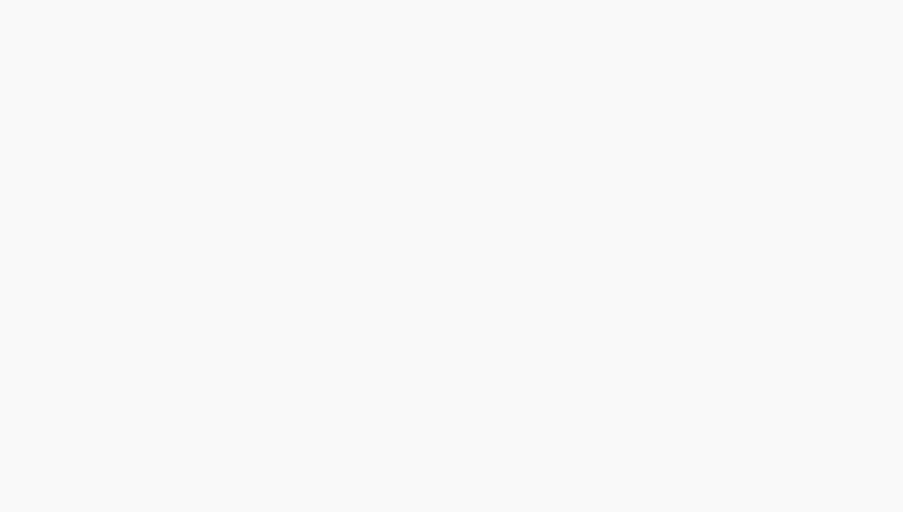
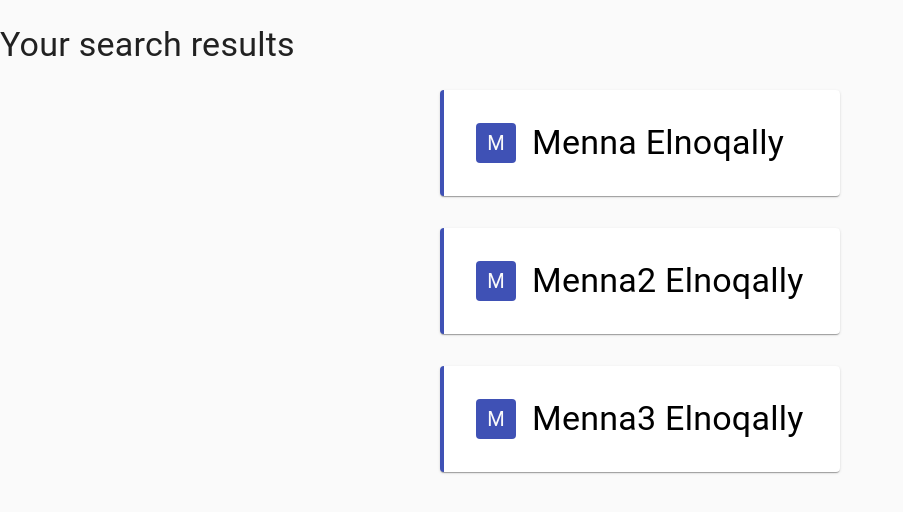
Before and after one commit to mennaelnokally22/BLOGGING-Reactjs, a React (Create React App) app: page /results in a window 1280 px wide. Shown: the top 512 px of the page, without its empty margins (0-903 px from the left). Built offline with nearby package versions, Linux system fonts and the light colour scheme.

Commit message:
Search added and blogs

```diff
--- a/src/App.js
+++ b/src/App.js
@@ -6,15 +6,17 @@ import SignUp from './pages/SignUp';
 import SignIn from './pages/SignIn';
 import Home from './pages/Home';
 import Profile from './pages/Profile';
+import SearchResult from './pages/SearchResult';
 
 function App() {
   return (
     <Fragment>
       <Switch>
-        <Route path='/' exact component={SignUp} />
         <Route path='/sign-in' exact component={SignIn} />
         <Route path='/home' exact component={Home} />
         <Route path='/profile/:id' exact component={Profile} />
+        <Route path='/results' exact component={SearchResult} />
+        <Route path='/' exact component={SignUp} />
       </Switch>
       <ToastContainer />
     </Fragment>
--- /dev/null
+++ b/src/actions/search.js
@@ -0,0 +1,11 @@
+const setSearchText = (searchText) => ({
+  type: 'SET_SEARCH_TEXT',
+  searchText,
+});
+
+const setActiveFilter = (activeFilter) => ({
+  type: 'SET_ACTIVE_FILTER',
+  activeFilter,
+});
+
+export { setSearchText, setActiveFilter };
--- a/src/components/Blog/Blog.js
+++ b/src/components/Blog/Blog.js
@@ -1,4 +1,5 @@
 import React, { useState } from 'react';
+import { Link } from 'react-router-dom';
 import { connect } from 'react-redux';
 import { toast } from 'react-toastify';
 
@@ -59,7 +60,9 @@ const BlogCard = ({
               </Avatar>
             </Grid>
             <Grid item>
-              <Typography variant='h4'>{author}</Typography>
+              <Link to={`/profile/${id}`} className={classes.link}>
+                <Typography variant='h4'>{author}</Typography>
+              </Link>
             </Grid>
           </Grid>
           <Typography variant='h4'>{title}</Typography>
--- a/src/components/Blog/BlogStyle.js
+++ b/src/components/Blog/BlogStyle.js
@@ -47,6 +47,14 @@ const useStyles = makeStyles((theme) => ({
   mr: {
     marginRight: theme.spacing(2),
   },
+  link: {
+    color: 'black',
+    textDecoration: 'none',
+
+    '&:hover': {
+      textDecoration: 'underline',
+    },
+  },
 }));
 
 export default useStyles;
--- a/src/components/Navbar/NavbarStyle.js
+++ b/src/components/Navbar/NavbarStyle.js
@@ -66,6 +66,9 @@ const useStyles = makeStyles((theme) => ({
       display: 'none',
     },
   },
+  txtColor: {
+    color: 'white',
+  },
 }));
 
 export default useStyles;
--- a/src/pages/Home.js
+++ b/src/pages/Home.js
@@ -1,17 +1,17 @@
 import React, { Fragment } from 'react';
 import { connect } from 'react-redux';
 
+import BlogCard from '../components/Blog/Blog';
 import Navbar from '../components/Navbar/Navbar';
-import BlogCard from '../components/Blog/Blog';
 
 const getUserName = (author, users) => {
   const { firstName } = users.find((user) => user.id === author);
   return firstName;
 };
-const Home = ({ blogs, users }) => {
+const Home = ({ blogs, users, history }) => {
   return (
     <Fragment>
-      <Navbar />
+      <Navbar history={history} />
       {blogs.map((blog) => (
         <BlogCard
           key={blog.id}
--- /dev/null
+++ b/src/pages/SearchResult.js
@@ -0,0 +1,128 @@
+import React, { Fragment } from 'react';
+import { Link } from 'react-router-dom';
+import { connect } from 'react-redux';
+
+import Paper from '@material-ui/core/Paper';
+import Avatar from '@material-ui/core/Avatar';
+import Typography from '@material-ui/core/Typography';
+import Grid from '@material-ui/core/Grid';
+import { makeStyles } from '@material-ui/core/styles';
+
+import BlogCard from '../components/Blog/Blog';
+
+const getUserName = (author, users) => {
+  const { firstName } = users.find((user) => user.id === author);
+  return firstName;
+};
+
+const useStyles = makeStyles((theme) => ({
+  cardContainer: {
+    display: 'block',
+    transition: 'transform 0.2s ease-in-out',
+    margin: '0 auto',
+    marginBottom: theme.spacing(4),
+    width: '75%',
+    '&:hover': {
+      transform: 'translateY(-4px)',
+    },
+  },
+  card: {
+    borderLeft: `4px solid ${theme.palette.primary.main}`,
+    padding: theme.spacing(4),
+    marginBottom: theme.spacing(4),
+    width: '400px',
+    transition: 'transform 0.2s ease-in-out',
+    margin: '0 auto',
+    '&:hover': {
+      transform: 'translateY(-4px)',
+    },
+  },
+  avatar: {
+    backgroundColor: theme.palette.primary.main,
+  },
+  mb: {
+    marginBottom: theme.spacing(3),
+    marginTop: theme.spacing(3),
+    margin: '0 auto',
+  },
+  link: {
+    color: 'black',
+    textDecoration: 'none',
+
+    '&:hover': {
+      textDecoration: 'underline',
+    },
+  },
+}));
+
+const SearchResult = ({ searchData, blogs, users }) => {
+  let filteredBlogs = [];
+  let filteredUsers = [];
+  if (searchData.activeFilter === 2) {
+    filteredBlogs = blogs.filter((blog) =>
+      blog.title
+        .toLocaleLowerCase()
+        .includes(searchData.searchText.toLocaleLowerCase())
+    );
+  } else if (searchData.activeFilter === 3) {
+    filteredBlogs = blogs.filter((blog) =>
+      blog.tags.includes(searchData.searchText.trim())
+    );
+  } else if (searchData.activeFilter === 1) {
+    filteredUsers = users.filter(
+      (user) =>
+        user.firstName
+          .toLocaleLowerCase()
+          .includes(searchData.searchText.trim().toLocaleLowerCase()) ||
+        user.lastName
+          .toLocaleLowerCase()
+          .includes(searchData.searchText.trim().toLocaleLowerCase())
+    );
+  }
+  const classes = useStyles();
+  return (
+    <Fragment>
+      <Typography variant='h4' className={classes.mb}>
+        Your search results
+      </Typography>
+      {filteredBlogs.map((blog) => (
+        <BlogCard
+          key={blog.id}
+          id={blog.id}
+          title={blog.title}
+          body={blog.body}
+          author={getUserName(blog.authorId, users)}
+          createdAt={blog.createdAt}
+          tags={blog.tags}
+        />
+      ))}
+      {filteredUsers.map((user) => (
+        <Paper key={user.id} className={classes.card}>
+          <Grid container alignItems='center' spacing={2}>
+            <Grid item>
+              <Avatar
+                title={user.firstName}
+                variant='rounded'
+                className={classes.avatar}
+              >
+                {user.firstName.charAt(0)}
+              </Avatar>
+            </Grid>
+            <Grid item>
+              <Link to={`/profile/${user.id}`} className={classes.link}>
+                <Typography variant='h4'>{`${user.firstName} ${user.lastName}`}</Typography>
+              </Link>
+            </Grid>
+          </Grid>
+        </Paper>
+      ))}
+    </Fragment>
+  );
+};
+
+const mapStateToProps = (state) => ({
+  searchData: state.search,
+  blogs: state.blogs,
+  users: state.users,
+});
+export default connect(mapStateToProps)(SearchResult);
--- a/src/reducers/index.js
+++ b/src/reducers/index.js
@@ -2,10 +2,12 @@ import { combineReducers } from 'redux';
 
 import usersReducer from './user';
 import blogsReducer from './blog';
+import searchReducer from './search';
 
 const rootReducer = combineReducers({
   users: usersReducer,
   blogs: blogsReducer,
+  search: searchReducer,
 });
 
 export default rootReducer;
--- /dev/null
+++ b/src/reducers/search.js
@@ -0,0 +1,17 @@
+const searchReducerDefaultState = {
+  searchText: '',
+  activeFilter: 1,
+};
+
+const searchReducer = (state = searchReducerDefaultState, action) => {
+  switch (action.type) {
+    case 'SET_SEARCH_TEXT':
+      return { ...state, searchText: action.searchText };
+    case 'SET_ACTIVE_FILTER':
+      return { ...state, activeFilter: action.activeFilter };
+    default:
+      return state;
+  }
+};
+
+export default searchReducer;
```
Also changed, not shown: src/components/Navbar/Navbar.js (+70 -3 lines).
